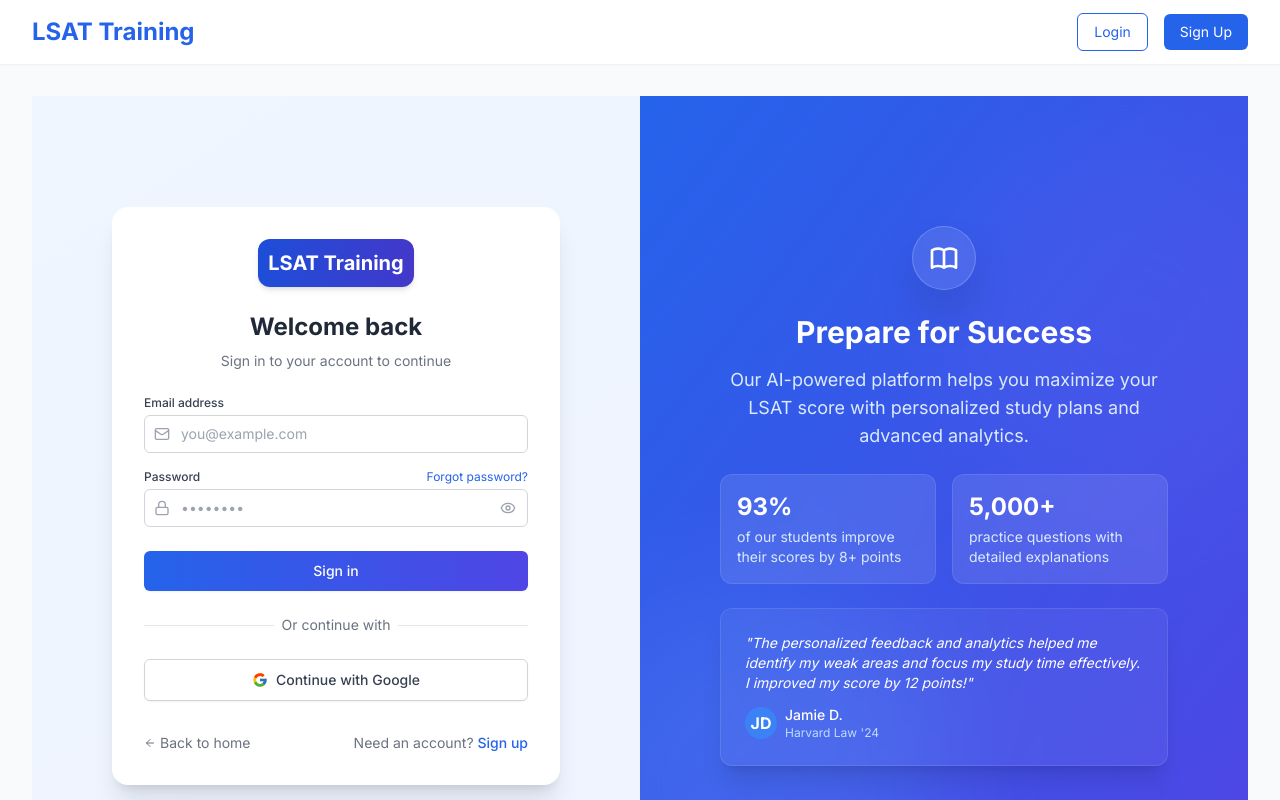
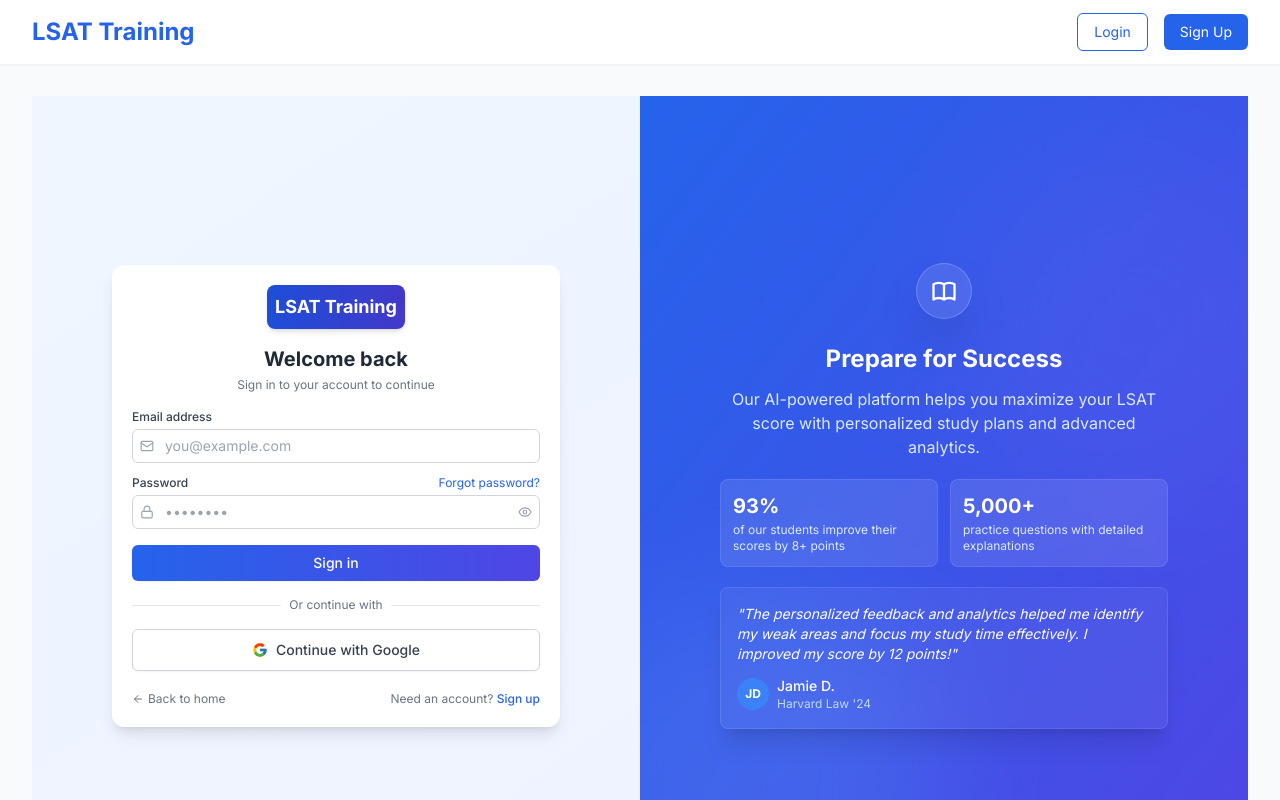
Before and after one commit to YasirKhan231/LSAT-training-, a Next.js app: page /login in a window 1280 px wide. Shown: the top 800 px of the page. Built offline with nearby package versions, Linux system fonts and the light colour scheme; no server answers.

Commit message:
UI is improved

```diff
--- a/components/LoginForm.tsx
+++ b/components/LoginForm.tsx
@@ -1,5 +1,6 @@
-// components/LoginForm.tsx
-"use client"; // Mark as a Client Component
+"use client";
+
+import type React from "react";
 
 import { useState } from "react";
 import { signInWithEmailAndPassword } from "firebase/auth";
@@ -28,7 +29,10 @@
     } catch (error: unknown) {
       let errorMessage = "Failed to sign in";
       if (error instanceof FirebaseError) {
-        if (error.code === "auth/user-not-found" || error.code === "auth/wrong-password") {
+        if (
+          error.code === "auth/user-not-found" ||
+          error.code === "auth/wrong-password"
+        ) {
           errorMessage = "Invalid email or password";
         } else if (error.code === "auth/too-many-requests") {
           errorMessage = "Too many failed attempts. Try again later";
@@ -45,22 +49,25 @@
   return (
     <div className="w-full">
       {error && (
-        <div className="bg-red-50 border-l-3 border-red-400 p-2.5 mb-4 rounded-r-lg animate-fadeIn">
+        <div className="bg-red-50 border-l-3 border-red-400 p-2 mb-3 rounded-r-lg animate-fadeIn">
           <div className="flex items-center">
-            <AlertCircle className="h-4 w-4 text-red-500 mr-2 flex-shrink-0" />
+            <AlertCircle className="h-3 w-3 text-red-500 mr-1.5 flex-shrink-0" />
             <p className="text-xs text-red-700">{error}</p>
           </div>
         </div>
       )}
 
-      <form onSubmit={handleLogin} className="space-y-4">
+      <form onSubmit={handleLogin} className="space-y-3">
         <div>
-          <label htmlFor="email" className="block text-xs font-medium text-gray-700 mb-1">
+          <label
+            htmlFor="email"
+            className="block text-xs font-medium text-gray-700 mb-1"
+          >
             Email address
           </label>
           <div className="relative">
-            <div className="absolute inset-y-0 left-0 pl-2.5 flex items-center pointer-events-none">
-              <Mail className="h-4 w-4 text-gray-400" />
+            <div className="absolute inset-y-0 left-0 pl-2 flex items-center pointer-events-none">
+              <Mail className="h-3.5 w-3.5 text-gray-400" />
             </div>
             <input
               id="email"
@@ -69,23 +76,29 @@
               value={email}
               onChange={(e) => setEmail(e.target.value)}
               required
-              className="w-full pl-9 pr-3 py-2 text-sm border border-gray-300 rounded-md focus:outline-none focus:ring-1 focus:ring-blue-500 focus:border-blue-500 transition-all duration-200"
+              className="w-full pl-8 pr-3 py-1.5 text-sm border border-gray-300 rounded-md focus:outline-none focus:ring-1 focus:ring-blue-500 focus:border-blue-500 transition-all duration-200"
             />
           </div>
         </div>
 
         <div>
           <div className="flex items-center justify-between mb-1">
-            <label htmlFor="password" className="block text-xs font-medium text-gray-700">
+            <label
+              htmlFor="password"
+              className="block text-xs font-medium text-gray-700"
+            >
               Password
             </label>
-            <Link href="/forgot-password" className="text-xs text-blue-600 hover:text-blue-800 transition-colors">
+            <Link
+              href="/forgot-password"
+              className="text-xs text-blue-600 hover:text-blue-800 transition-colors"
+            >
               Forgot password?
             </Link>
           </div>
           <div className="relative">
-            <div className="absolute inset-y-0 left-0 pl-2.5 flex items-center pointer-events-none">
-              <Lock className="h-4 w-4 text-gray-400" />
+            <div className="absolute inset-y-0 left-0 pl-2 flex items-center pointer-events-none">
+              <Lock className="h-3.5 w-3.5 text-gray-400" />
             </div>
             <input
               id="password"
@@ -94,28 +107,32 @@
               value={password}
               onChange={(e) => setPassword(e.target.value)}
               required
-              className="w-full pl-9 pr-10 py-2 text-sm border border-gray-300 rounded-md focus:outline-none focus:ring-1 focus:ring-blue-500 focus:border-blue-500 transition-all duration-200"
+              className="w-full pl-8 pr-8 py-1.5 text-sm border border-gray-300 rounded-md focus:outline-none focus:ring-1 focus:ring-blue-500 focus:border-blue-500 transition-all duration-200"
             />
             <button
               type="button"
-              className="absolute inset-y-0 right-0 pr-3 flex items-center text-gray-400 hover:text-gray-600 transition-colors"
+              className="absolute inset-y-0 right-0 pr-2 flex items-center text-gray-400 hover:text-gray-600 transition-colors"
               onClick={() => setShowPassword(!showPassword)}
             >
-              {showPassword ? <EyeOff className="h-4 w-4" /> : <Eye className="h-4 w-4" />}
+              {showPassword ? (
+                <EyeOff className="h-3.5 w-3.5" />
+              ) : (
+                <Eye className="h-3.5 w-3.5" />
+              )}
             </button>
           </div>
         </div>
 
-        <div className="pt-2">
+        <div className="pt-1">
           <button
             type="submit"
             disabled={isLoading}
-            className="w-full py-2.5 px-4 text-sm font-medium rounded-md text-white bg-gradient-to-r from-blue-600 to-indigo-600 hover:from-blue-700 hover:to-indigo-700 focus:outline-none focus:ring-2 focus:ring-offset-2 focus:ring-blue-500 shadow-sm hover:shadow transition-all duration-200"
+            className="w-full py-2 px-4 text-sm font-medium rounded-md text-white bg-gradient-to-r from-blue-600 to-indigo-600 hover:from-blue-700 hover:to-indigo-700 focus:outline-none focus:ring-2 focus:ring-offset-2 focus:ring-blue-500 shadow-sm hover:shadow transition-all duration-200"
           >
             {isLoading ? (
               <div className="flex items-center justify-center">
                 <svg
-                  className="animate-spin -ml-1 mr-2 h-4 w-4 text-white"
+                  className="animate-spin -ml-1 mr-2 h-3.5 w-3.5 text-white"
                   xmlns="http://www.w3.org/2000/svg"
                   fill="none"
                   viewBox="0 0 24 24"
--- a/src/app/layout.tsx
+++ b/src/app/layout.tsx
@@ -20,7 +20,7 @@
       <UserProvider>
         <body className="min-h-screen bg-gray-50">
           <Navbar />
-          <main className="max-w-7xl mx-auto px-4 sm:px-6 lg:px-8 py-8">
+          <main className=" mx-auto px-4 sm:px-6 lg:px-8 py-8">
             {children}
           </main>
           <footer className="bg-white mt-auto py-6 border-t">
--- a/src/app/login/page.tsx
+++ b/src/app/login/page.tsx
@@ -1,39 +1,38 @@
-// app/login/page.tsx
+import Link from "next/link";
+import { ArrowLeft } from "lucide-react";
 import LoginForm from "../../../components/LoginForm";
 import GoogleSignIn from "../../../components/GoogleSignin";
-import Link from "next/link";
-import { ArrowLeft } from "lucide-react";
 
 export default function LoginPage() {
   return (
-    <div className="flex min-h-screen bg-gradient-to-br from-blue-50 to-indigo-50">
+    <div className="flex h-screen bg-gradient-to-br from-blue-50 to-indigo-50">
       {/* Left Panel - Form */}
-      <div className="w-full lg:w-1/2 flex items-center justify-center p-6 lg:p-8">
-        <div className="w-full max-w-md bg-white rounded-2xl shadow-xl p-6 lg:p-8 transition-all duration-300 hover:shadow-[0_15px_35px_-15px_rgba(59,130,246,0.3)]">
+      <div className="w-full lg:w-1/2 flex items-center justify-center p-4">
+        <div className="w-full max-w-md bg-white rounded-xl shadow-lg p-5 transition-all duration-300 hover:shadow-[0_15px_35px_-15px_rgba(59,130,246,0.3)]">
           {/* Header with Logo */}
-          <div className="mb-6 text-center">
+          <div className="mb-4 text-center">
             <Link href="/">
-              <div className="inline-flex bg-gradient-to-r from-blue-700 to-indigo-700 text-white p-2.5 rounded-xl shadow-md mx-auto hover:shadow-lg transition-shadow duration-200">
-                <span className="font-bold text-xl">LSAT Training</span>
+              <div className="inline-flex bg-gradient-to-r from-blue-700 to-indigo-700 text-white p-2 rounded-lg shadow-md mx-auto hover:shadow-lg transition-shadow duration-200">
+                <span className="font-bold text-lg">LSAT Training</span>
               </div>
             </Link>
-            <h1 className="text-2xl font-bold mt-6 mb-2 text-gray-800">
+            <h1 className="text-xl font-bold mt-4 mb-1 text-gray-800">
               Welcome back
             </h1>
-            <p className="text-gray-500 text-sm">
+            <p className="text-gray-500 text-xs">
               Sign in to your account to continue
             </p>
           </div>
 
           {/* Login Form */}
-          <div className="space-y-6">
+          <div className="space-y-4">
             <LoginForm />
 
             <div className="relative">
               <div className="absolute inset-0 flex items-center">
                 <div className="w-full border-t border-gray-200"></div>
               </div>
-              <div className="relative flex justify-center text-sm">
+              <div className="relative flex justify-center text-xs">
                 <span className="px-2 bg-white text-gray-500">
                   Or continue with
                 </span>
@@ -42,7 +41,7 @@
 
             <GoogleSignIn />
 
-            <div className="flex items-center justify-between pt-2 text-sm">
+            <div className="flex items-center justify-between pt-1 text-xs">
               <Link
                 href="/"
                 className="inline-flex items-center text-gray-500 hover:text-gray-700 transition-colors"
@@ -54,7 +53,7 @@
               <span className="text-gray-500">
                 Need an account?{" "}
                 <Link
-                  href="/Signup"
+                  href="/signup"
                   className="text-blue-600 hover:text-blue-800 font-medium transition-colors duration-200"
                 >
                   Sign up
@@ -72,13 +71,13 @@
         <div className="absolute w-96 h-96 rounded-full bg-indigo-500 blur-3xl opacity-20 top-10 -right-20"></div>
 
         {/* Content */}
-        <div className="absolute inset-0 flex flex-col justify-center items-center p-16">
-          <div className="max-w-md text-center">
-            <div className="mb-6">
-              <div className="inline-flex items-center justify-center w-16 h-16 bg-white bg-opacity-10 rounded-full backdrop-blur-sm border border-white border-opacity-20 shadow-2xl">
+        <div className="absolute inset-0 flex flex-col justify-center items-center p-8">
+          <div className="max-w-md">
+            <div className="mb-6 flex justify-center">
+              <div className="inline-flex items-center justify-center w-14 h-14 bg-white bg-opacity-10 rounded-full backdrop-blur-sm border border-white border-opacity-20 shadow-2xl">
                 <svg
                   xmlns="http://www.w3.org/2000/svg"
-                  className="h-8 w-8 text-white"
+                  className="h-7 w-7 text-white"
                   fill="none"
                   viewBox="0 0 24 24"
                   stroke="currentColor"
@@ -93,38 +92,40 @@
               </div>
             </div>
 
-            <h2 className="text-3xl font-bold text-white mb-4">
+            <h2 className="text-2xl font-bold text-white mb-3 text-center">
               Prepare for Success
             </h2>
-            <p className="text-lg text-blue-100 mb-6">
+            <p className="text-base text-blue-100 mb-5 text-center">
               Our AI-powered platform helps you maximize your LSAT score with
               personalized study plans and advanced analytics.
             </p>
 
-            <div className="grid grid-cols-2 gap-4 mb-6">
-              <div className="bg-white bg-opacity-10 backdrop-blur-sm rounded-xl p-4 text-left border border-white border-opacity-10 hover:bg-opacity-20 transition-all duration-200">
-                <div className="text-2xl font-bold text-white mb-1">93%</div>
-                <p className="text-blue-100 text-sm">
+            <div className="grid grid-cols-2 gap-3 mb-5">
+              <div className="bg-white bg-opacity-10 backdrop-blur-sm rounded-lg p-3 text-left border border-white border-opacity-10 hover:bg-opacity-20 transition-all duration-200">
+                <div className="text-xl font-bold text-white mb-0.5">93%</div>
+                <p className="text-blue-100 text-xs">
                   of our students improve their scores by 8+ points
                 </p>
               </div>
-              <div className="bg-white bg-opacity-10 backdrop-blur-sm rounded-xl p-4 text-left border border-white border-opacity-10 hover:bg-opacity-20 transition-all duration-200">
-                <div className="text-2xl font-bold text-white mb-1">5,000+</div>
-                <p className="text-blue-100 text-sm">
+              <div className="bg-white bg-opacity-10 backdrop-blur-sm rounded-lg p-3 text-left border border-white border-opacity-10 hover:bg-opacity-20 transition-all duration-200">
+                <div className="text-xl font-bold text-white mb-0.5">
+                  5,000+
+                </div>
+                <p className="text-blue-100 text-xs">
                   practice questions with detailed explanations
                 </p>
               </div>
             </div>
 
             {/* Testimonial */}
-            <div className="bg-white bg-opacity-5 backdrop-blur-sm rounded-xl p-6 text-left border border-white border-opacity-10 shadow-xl hover:bg-opacity-10 transition-all duration-200">
+            <div className="bg-white bg-opacity-5 backdrop-blur-sm rounded-lg p-4 text-left border border-white border-opacity-10 shadow-xl hover:bg-opacity-10 transition-all duration-200">
               <p className="italic text-white mb-3 text-sm">
                 "The personalized feedback and analytics helped me identify my
                 weak areas and focus my study time effectively. I improved my
                 score by 12 points!"
               </p>
               <div className="flex items-center">
-                <div className="w-8 h-8 rounded-full bg-blue-500 flex items-center justify-center font-bold text-white mr-2">
+                <div className="w-8 h-8 rounded-full bg-blue-500 flex items-center justify-center font-bold text-white text-xs mr-2">
                   JD
                 </div>
                 <div>
--- a/src/app/page.tsx
+++ b/src/app/page.tsx
@@ -1,4 +1,3 @@
-// src/app/page.tsx
 import Link from "next/link";
 import {
   ArrowRight,
@@ -11,9 +10,9 @@
 
 export default function LandingPage() {
   return (
-    <div className="min-h-screen flex flex-col">
+    <>
       {/* Hero Section */}
-      <section className="relative flex-grow flex flex-col items-center justify-center px-4 py-20 bg-gradient-to-br from-blue-900 via-blue-800 to-indigo-900 text-white overflow-hidden">
+      <section className="relative w-full flex flex-col items-center justify-center px-4 py-20 bg-gradient-to-br from-blue-900 via-blue-800 to-indigo-900 text-white overflow-hidden">
         {/* Animated background elements */}
         <div className="absolute inset-0">
           <div className="absolute w-96 h-96 bg-blue-500 rounded-full opacity-10 -top-20 -right-20 animate-pulse"></div>
@@ -81,7 +80,7 @@
       </section>
 
       {/* Features Section */}
-      <section className="py-24 bg-white">
+      <section className="py-24 bg-white w-full">
         <div className="max-w-6xl mx-auto px-4">
           <h2 className="text-4xl font-bold text-center mb-16 text-gray-900">
             Why Choose LSAT Training
@@ -164,7 +163,7 @@
       </section>
 
       {/* Testimonials */}
-      <section className="py-20 bg-gradient-to-br from-blue-50 to-indigo-50">
+      <section className="py-20 bg-gradient-to-br from-blue-50 to-indigo-50 w-full">
         <div className="max-w-6xl mx-auto px-4">
           <h2 className="text-4xl font-bold text-center mb-16 text-gray-900">
             Success Stories
@@ -211,7 +210,7 @@
       </section>
 
       {/* Final CTA Section */}
-      <section className="py-20 bg-gradient-to-br from-blue-700 to-indigo-800 text-white">
+      <section className="py-20 bg-gradient-to-br from-blue-700 to-indigo-800 text-white w-full">
         <div className="max-w-4xl mx-auto px-4 text-center">
           <h2 className="text-3xl md:text-4xl font-bold mb-8">
             Ready to Improve Your LSAT Score?
@@ -245,7 +244,7 @@
       </section>
 
       {/* Footer */}
-      <footer className="bg-gray-900 text-white py-12">
+      <footer className="bg-gray-900 text-white py-12 w-full">
         <div className="max-w-6xl mx-auto px-4">
           <div className="flex flex-col md:flex-row justify-between items-center mb-8">
             <div className="text-2xl font-bold mb-4 md:mb-0">LSAT Training</div>
@@ -263,6 +262,6 @@
           </div>
         </div>
       </footer>
-    </div>
+    </>
   );
 }
```
Also changed, not shown: src/app/Signup/page.tsx (+50 -50 lines).
